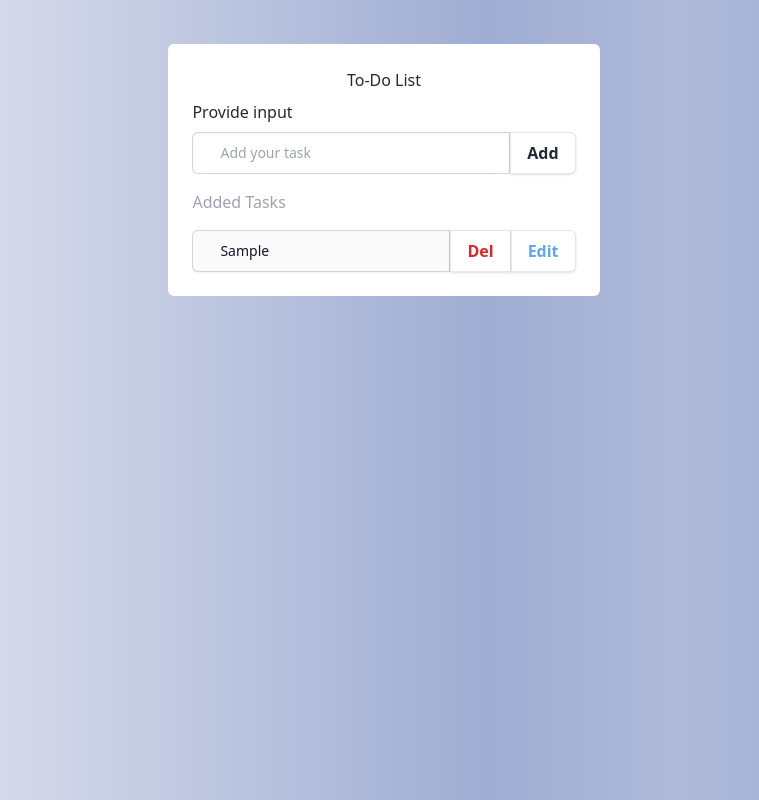
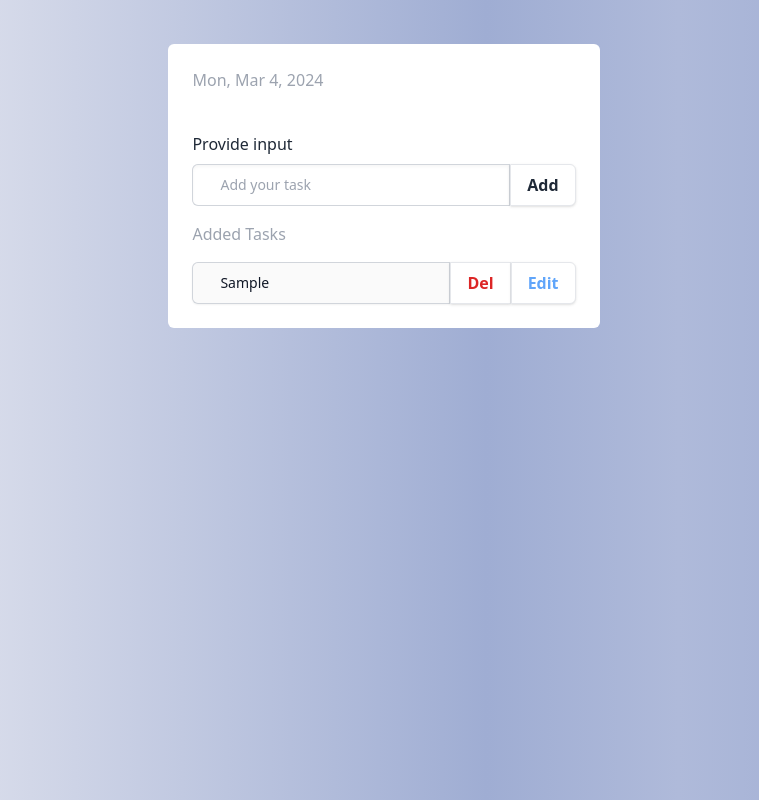
Before and after one commit to SokkongHoun/React-Js-ToDo-App, a React (Vite) app: page / in a window 1280 px wide. Both pictures are taken after typing "Sample" into the empty fields and a click on the button "Add". Shown: the whole page, without its empty margins (256-1015 px from the left). Built offline with nearby package versions, Linux system fonts and the light colour scheme; what tailwindcss-filters would draw is missing.

Commit message:
adding delete functionality

```diff
--- a/src/App.jsx
+++ b/src/App.jsx
@@ -1,10 +1,10 @@
 import React from "react";
-import { TodoList } from "./components/TodoList";
+import { TodoBody } from "./components/TodoBody";
 
 export function App() {
   return (
     <div>
-      <TodoList />
+      <TodoBody />
     </div>
   );
 }
--- a/src/components/TodoList.jsx
+++ b/src/components/TodoBody.jsx
@@ -1,33 +1,10 @@
 import React from "react";
 import "../index.css";
+import TasksAppendBody from "./TodoTasks";
 
-export function TodoList() {
+export function TodoBody() {
   const [tasks, setTasks] = React.useState([]);
   const [inputValue, setInputValue] = React.useState("");
-  function TasksBody(props) {
-    return (
-      <>
-        <div className="added-task-grp flex mt-4">
-          <input
-            type="text"
-            id="price"
-            className="block rounded-l-md border-0 pl-7 pr-7 text-gray-900 ring-1 ring-inset ring-gray-300 placeholder:text-gray-400 focus:ring-2 focus:ring-inset sm:text-sm sm:leading-6 shadow-sm "
-            value={props.task}
-            disabled={props.enable}
-          />
-          <button
-            className="del-btn bg-white hover:bg-gray-100 text-red-600 font-semibold py-2 px-4 border border-inherit shadow "
-            onClick={props.onRemove}
-          >
-            {props.del}
-          </button>
-          <button className="bg-white hover:bg-gray-100 text-blue-400 font-semibold py-2 px-4 border border-inherit rounded-r-md shadow">
-            {props.edit}
-          </button>
-        </div>
-      </>
-    );
-  }
 
   function addTask() {
     const id = Date.now();
@@ -51,13 +28,34 @@ export function TodoList() {
     setTasks((prevTask) => prevTask.filter((item) => item.id !== id));
   }
 
+  function handleEdit(id, newUserInput) {
+    setTasks((prevTask) => {
+      return prevTask.map((task) => {
+        if (task.id === id) {
+          return { ...task, task: newUserInput };
+        } else {
+          return task;
+        }
+      });
+    });
+  }
+
+  function date() {
+    let today = new Date();
+    let options = {
+      weekday: "short",
+      year: "numeric",
+      month: "short",
+      day: "numeric",
+    };
+    let formattedDate = today.toLocaleDateString("en-US", options);
+    return formattedDate;
+  }
   return (
     <main className="flex items-center flex-col mt-11">
       <div className="bg-white py-6 px-6 rounded-md ">
-        <h1 className="font-medium text-center text-gray-800 mb-2 ">
-          To-Do List
-        </h1>
         <div>
+          <h1 className="text-gray-400 font-medium mb-10">{date()}</h1>
           <label
             htmlFor="price"
             className="block font-medium text-gray-800 mb-2"
@@ -92,13 +90,14 @@ export function TodoList() {
         <div className="flex flex-col mt-2">
           <h1 className="mt-2 text-gray-400 font-medium">Added Tasks</h1>
           {tasks.map((task) => (
-            <TasksBody
+            <TasksAppendBody
               key={task.id}
               del="Del"
+              id={task.id}
               edit="Edit"
               task={task.task}
               onRemove={() => removeItem(task.id)}
-              enable={true}
+              onEdit={handleEdit}
             />
           ))}
         </div>
@@ -106,3 +105,4 @@ export function TodoList() {
     </main>
   );
 }
+// correct my observation without telling what do to next. basically just tell me is the way I am observing this code is correctly interpret? than I go to the next part than tell you more of my observation so that you can correct me again. basically no spoiler of what to do next. only answer within the context of what I wrote.
--- /dev/null
+++ b/src/components/TodoTasks.jsx
@@ -0,0 +1,57 @@
+import React from "react";
+
+function TasksAppendBody(props) {
+  const [isEditing, setIsEditing] = React.useState(true);
+  const [newUserInput, setUserInput] = React.useState("");
+
+  //   function handleEdit() {
+  //     if (!isEditing) {
+  //       props.onEdit(props.id, newUserInput);
+  //     }
+  //     setIsEditing(!isEditing);
+  //   }
+  //  or use the above
+  function handleEdit() {
+    // Check if the component is not in the editing state
+    if (isEditing === false) {
+      props.onEdit(props.id, newUserInput);
+      setUserInput("");
+    } else {
+      setUserInput(props.task);
+    }
+    setIsEditing(!isEditing);
+  }
+
+  function passUserInputState(event) {
+    setUserInput(event.target.value);
+  }
+
+  return (
+    <>
+      <div className="added-task-grp flex mt-4">
+        <input
+          type="text"
+          id="price"
+          className="block rounded-l-md border-0 py-1.5 pl-7 pr-7 text-gray-900 ring-1 ring-inset ring-gray-300 placeholder:text-gray-400 focus:ring-2 focus:ring-inset sm:text-sm sm:leading-6 shadow-sm "
+          value={isEditing ? props.task : newUserInput}
+          disabled={isEditing}
+          onChange={passUserInputState}
+        />
+        <button
+          className="del-btn bg-white hover:bg-gray-100 text-red-600 font-semibold py-2 px-4 border border-inherit shadow"
+          onClick={props.onRemove}
+        >
+          {props.del}
+        </button>
+        <button
+          className="bg-white hover:bg-gray-100 text-blue-400 font-semibold py-2 px-4 border border-inherit rounded-r-md shadow"
+          onClick={handleEdit}
+        >
+          {isEditing ? props.edit : "Save"}
+        </button>
+      </div>
+    </>
+  );
+}
+export default TasksAppendBody;
+// I want you to assit me increating a functionality for edit functionality. but I don't want you to give me the code. I want you to give me a step by step on how to create one. so tell me what is the first aspect I need to do. dont give me the code. step by step dont throw me the entire step for me to read. one small part for me to do first than another one than another one.
--- a/src/index.css
+++ b/src/index.css
@@ -12,7 +12,6 @@ body {
     rgba(159, 173, 211, 1) 89%
   );
 
-  color: whitesmoke;
   font-family: system-ui, -apple-system, BlinkMacSystemFont, "Segoe UI", Roboto,
     Oxygen, Ubuntu, Cantarell, "Open Sans", "Helvetica Neue", sans-serif;
 }
```
